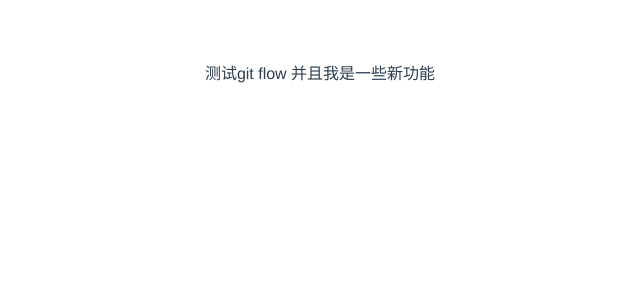
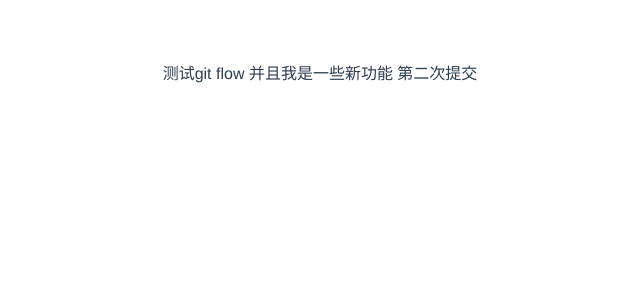
Before and after one commit to SuperMeloSeven/echarts-demo-vue2.0, a Vue app: page /testGit in a window 1280 px wide. Shown: the top 300 px of the page, without its empty margins (320-960 px from the left). Built offline with nearby package versions, Linux system fonts and the light colour scheme.

Commit message:
feat: 111

```diff
--- a/src/view/testFunPage/test-git.vue
+++ b/src/view/testFunPage/test-git.vue
@@ -2,6 +2,7 @@
   <div>
     测试git flow
     并且我是一些新功能
+    第二次提交
   </div>
 </template>
 
```
